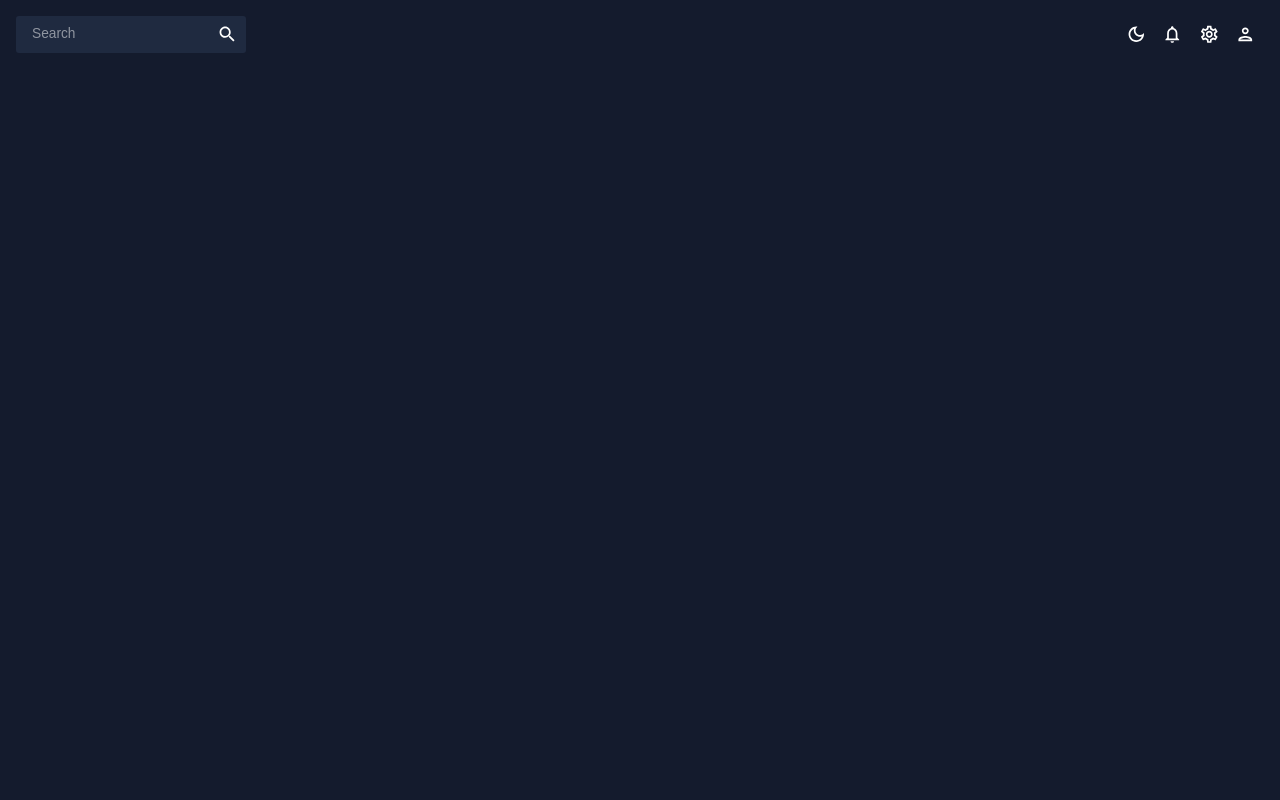
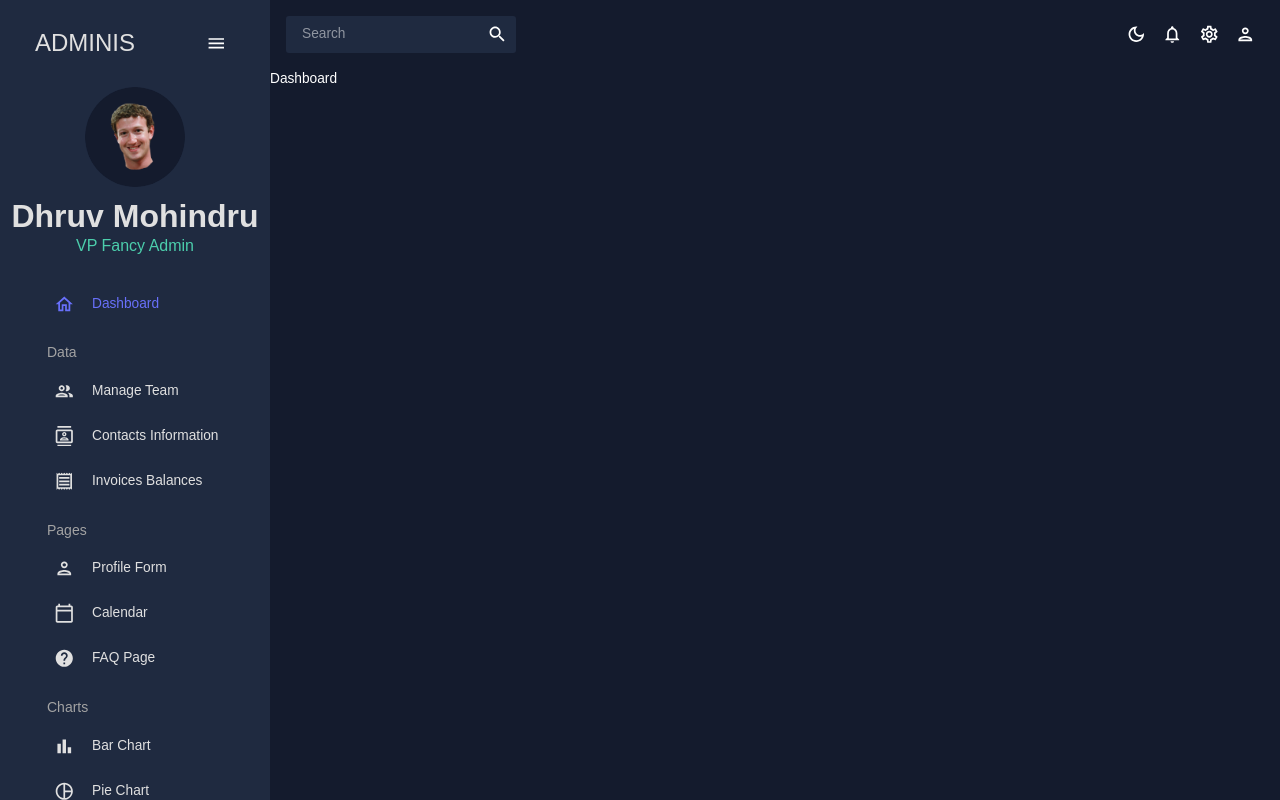
Before and after one commit to dmohindru/react-projects, a React (Create React App) app in the folder mui-dash-board-app/dash-board-frontend/: page / in a window 1280 px wide. Built offline with nearby package versions, Linux system fonts and the light colour scheme; the HTML template or start-up script is replaced by a standard one.

Commit message:
Created Sidebar component

```diff
--- a/mui-dash-board-app/dash-board-frontend/package.json
+++ b/mui-dash-board-app/dash-board-frontend/package.json
@@ -27,7 +27,7 @@
     "formik": "^2.4.5",
     "react": "^18.2.0",
     "react-dom": "^18.2.0",
-    "react-pro-sidebar": "^1.1.0-alpha.1",
+    "react-pro-sidebar": "^0.7.1",
     "react-router-dom": "^6.18.0",
     "react-scripts": "5.0.1",
     "typescript": "^4.9.5",
--- a/mui-dash-board-app/dash-board-frontend/src/App.tsx
+++ b/mui-dash-board-app/dash-board-frontend/src/App.tsx
@@ -3,6 +3,7 @@
 import Topbar from "./scenes/global/TopBar";
 import Sidebar from "./scenes/global/Sidebar";
 import Dashboard from "./scenes/dashboard";
+import { Route, Routes } from "react-router-dom";
 // import Team from "./scenes/team";
 // import Invoices from "./scenes/invoices";
 // import Contacts from "./scenes/contacts";
@@ -12,6 +13,7 @@
 // import Pie from "./scenes/pie";
 // import FAQ from "./scenes/faq";
 // import Geography from "./scenes/geography";
+// import Calendar from "./scenes/calendar";
 
 
 function App() {
@@ -22,8 +24,23 @@
       <ThemeProvider theme={theme}>
         <CssBaseline />
         <div className="app">
+          <Sidebar />
           <main className="content">
             <Topbar />
+            <Routes>
+              <Route path="/" element={<Dashboard />} />
+              {/* <Route path="/team" element={<Team />} /> */}
+              {/* <Route path="/contacts" element={<Contacts />} /> */}
+              {/* <Route path="/invoices" element={<Invoices />} /> */}
+              {/* <Route path="/form" element={<Form />} /> */}
+              {/* <Route path="/bar" element={<Bar />} /> */}
+              {/* <Route path="/pie" element={<Pie />} /> */}
+              {/* <Route path="/line" element={<Line />} /> */}
+              {/* <Route path="/faq" element={<FAQ />} /> */}
+              {/* <Route path="/geography" element={<Geography />} /> */}
+              {/* <Route path="/calendar" element={<Calendar />} /> */}
+
+            </Routes>
           </main>
         </div>
       </ThemeProvider>
--- a/mui-dash-board-app/dash-board-frontend/src/scenes/global/Sidebar.tsx
+++ b/mui-dash-board-app/dash-board-frontend/src/scenes/global/Sidebar.tsx
@@ -1,5 +1,214 @@
+import { useState } from "react";
+import { ProSidebar, Menu, MenuItem } from 'react-pro-sidebar';
+import 'react-pro-sidebar/dist/css/styles.css';
+import { Box, IconButton, Typography, useTheme} from "@mui/material";
+import { Link } from "react-router-dom";
+import { tokens } from "../../theme";
+import { To } from "react-router-dom";
+import HomeOutlinedIcon from '@mui/icons-material/HomeOutlined';
+import PeopleOutlinedIcon from '@mui/icons-material/PeopleOutlined';
+import ContactsOutlinedIcon from '@mui/icons-material/ContactsOutlined';
+import ReceiptOutlinedIcon from '@mui/icons-material/ReceiptOutlined';
+import PersonOutlinedIcon from '@mui/icons-material/PersonOutlined';
+import CalendarTodayOutlinedIcon from '@mui/icons-material/CalendarTodayOutlined';
+import HelpOutlinedIcon from '@mui/icons-material/HelpOutlined';
+import BarChartOutlinedIcon from '@mui/icons-material/BarChartOutlined';
+import PieChartOutlineOutlinedIcon from '@mui/icons-material/PieChartOutlineOutlined';
+import TimelineOutlinedIcon from '@mui/icons-material/TimelineOutlined';
+import MenuOutlinedIcon from '@mui/icons-material/MenuOutlined';
+import MapOutlinedIcon from "@mui/icons-material/MapOutlined";
+
+interface ItemProps {
+    title: string;
+    to: To;
+    icon: React.ReactNode;
+    selected: string;
+    setSelected: React.Dispatch<React.SetStateAction<string>>;
+
+}
+const Item: React.FC<ItemProps> = ({title, to, icon, selected, setSelected}) => {
+    const theme = useTheme();
+    const colors = tokens(theme.palette.mode);
+    return (
+        <MenuItem
+            active={selected === title}
+            style={{color: colors.grey[100]}}
+            onClick={() => setSelected(title)}
+            icon={icon}>
+            <Typography>{title}</Typography>
+            <Link to={to}/>
+        </MenuItem>
+    )
+
+}
+
+
 const Sidebar: React.FC = () => {
-    return <div>Sidebar</div>
+    const theme = useTheme();
+    const colors = tokens(theme.palette.mode);
+    const [isCollapsed, setIsCollapsed] = useState(false);
+    const [selected, setSelected] = useState("Dashboard");
+
+
+    return (
+        <Box
+            sx={{
+                "& .pro-sidebar-inner": {
+                    background: `${colors.primary[400]} !important`
+                },
+                "& .pro-icon-wrapper": {
+                    backgroundColor: "transparent !important"
+                },
+                "& .pro-inner-item": {
+                    padding: "5px 35px 5px 20px !important"
+                },
+                "& .pro-inner-item:hover": {
+                    color: "#868dfb !important"
+                },
+                "& .pro-menu-item.active": {
+                    color: "#6870fa !important"
+                }
+            }}
+        >
+            <ProSidebar collapsed={isCollapsed}>
+                <Menu iconShape="square">
+                    {/* LOGO AND MENU ICON */}
+                    <MenuItem
+                        onClick={() => setIsCollapsed(!isCollapsed)}
+                        icon={isCollapsed ? <MenuOutlinedIcon /> : undefined}
+                        style={{
+                        margin: "10px 0 20px 0",
+                        color: colors.grey[100],
+                        }}
+                    >
+                        {!isCollapsed && (
+                            <Box
+                                display="flex"
+                                justifyContent="space-between"
+                                alignItems="center"
+                                ml="15px"
+                            >
+                                <Typography variant="h3" color={colors.grey[100]}>
+                                    ADMINIS
+                                </Typography>
+                                <IconButton onClick={() => setIsCollapsed(!isCollapsed)}>
+                                    <MenuOutlinedIcon />
+                                </IconButton>
+                            </Box>)
+                        }
+                    </MenuItem>
+                    {/* USER */}
+                    {!isCollapsed && (
+                        <Box mb="25px">
+                            <Box display="flex" justifyContent="center" alignItems="center">
+                                <img
+                                    alt="profile-user"
+                                    width="100px"
+                                    height="100px"
+                                    src={`../../assets/user.png`}
+                                    style={{ cursor: "pointer", borderRadius: "50%"}}
+                                />
+                            </Box>
+                            <Box textAlign="center">
+                                <Typography variant="h2" color={colors.grey[100]} fontWeight="bold" sx={{m: "10px 0 0 0"}}>Dhruv Mohindru</Typography>
+                                <Typography variant="h5" color={colors.greenAccent[500]}>VP Fancy Admin</Typography>
+                            </Box>
+                        </Box>)
+                    }
+                    {/* MENU ITEMS */}
+                    <Box paddingLeft={isCollapsed ? undefined: "10%"}>
+                        <Item
+                            title="Dashboard"
+                            to="/"
+                            icon={<HomeOutlinedIcon />}
+                            selected={selected}
+                            setSelected={setSelected} />
+                        <Typography
+                            variant="h6"
+                            color={colors.grey[300]}
+                            sx={{m: "15px 0 5px 20px"}}>
+                                Data
+                        </Typography>
+                        <Item
+                            title="Manage Team"
+                            to="/team"
+                            icon={<PeopleOutlinedIcon />}
+                            selected={selected}
+                            setSelected={setSelected} />
+                        <Item
+                            title="Contacts Information"
+                            to="/contacts"
+                            icon={<ContactsOutlinedIcon />}
+                            selected={selected}
+                            setSelected={setSelected} />
+                        <Item
+                            title="Invoices Balances"
+                            to="/invoices"
+                            icon={<ReceiptOutlinedIcon />}
+                            selected={selected}
+                            setSelected={setSelected} />
+                        <Typography
+                                variant="h6"
+                                color={colors.grey[300]}
+                                sx={{m: "15px 0 5px 20px"}}>
+                                    Pages
+                        </Typography>
+                        <Item
+                            title="Profile Form"
+                            to="/form"
+                            icon={<PersonOutlinedIcon />}
+                            selected={selected}
+                            setSelected={setSelected} />
+                        <Item
+                            title="Calendar"
+                            to="/calendar"
+                            icon={<CalendarTodayOutlinedIcon />}
+                            selected={selected}
+                            setSelected={setSelected} />
+                        <Item
+                            title="FAQ Page"
+                            to="/faq"
+                            icon={<HelpOutlinedIcon />}
+                            selected={selected}
+                            setSelected={setSelected} />
+                         <Typography
+                                variant="h6"
+                                color={colors.grey[300]}
+                                sx={{m: "15px 0 5px 20px"}}>
+                                    Charts
+                        </Typography>
+                        <Item
+                            title="Bar Chart"
+                            to="/bar"
+                            icon={<BarChartOutlinedIcon />}
+                            selected={selected}
+                            setSelected={setSelected} />
+                        <Item
+                            title="Pie Chart"
+                            to="/pie"
+                            icon={<PieChartOutlineOutlinedIcon />}
+                            selected={selected}
+                            setSelected={setSelected} />
+                        <Item
+                            title="Line Chart"
+                            to="/line"
+                            icon={<TimelineOutlinedIcon />}
+                            selected={selected}
+                            setSelected={setSelected} />
+                        <Item
+                            title="Geography Chart"
+                            to="/geography"
+                            icon={<MapOutlinedIcon />}
+                            selected={selected}
+                            setSelected={setSelected} />
+                    </Box>
+
+                </Menu>
+            </ProSidebar>
+
+        </Box>
+    )
+
 }
 
 export default Sidebar;
```
Also changed, not shown: mui-dash-board-app/dash-board-frontend/public/assets/user.png (added), 1 other file (tests, documents, lock files or other folders).
